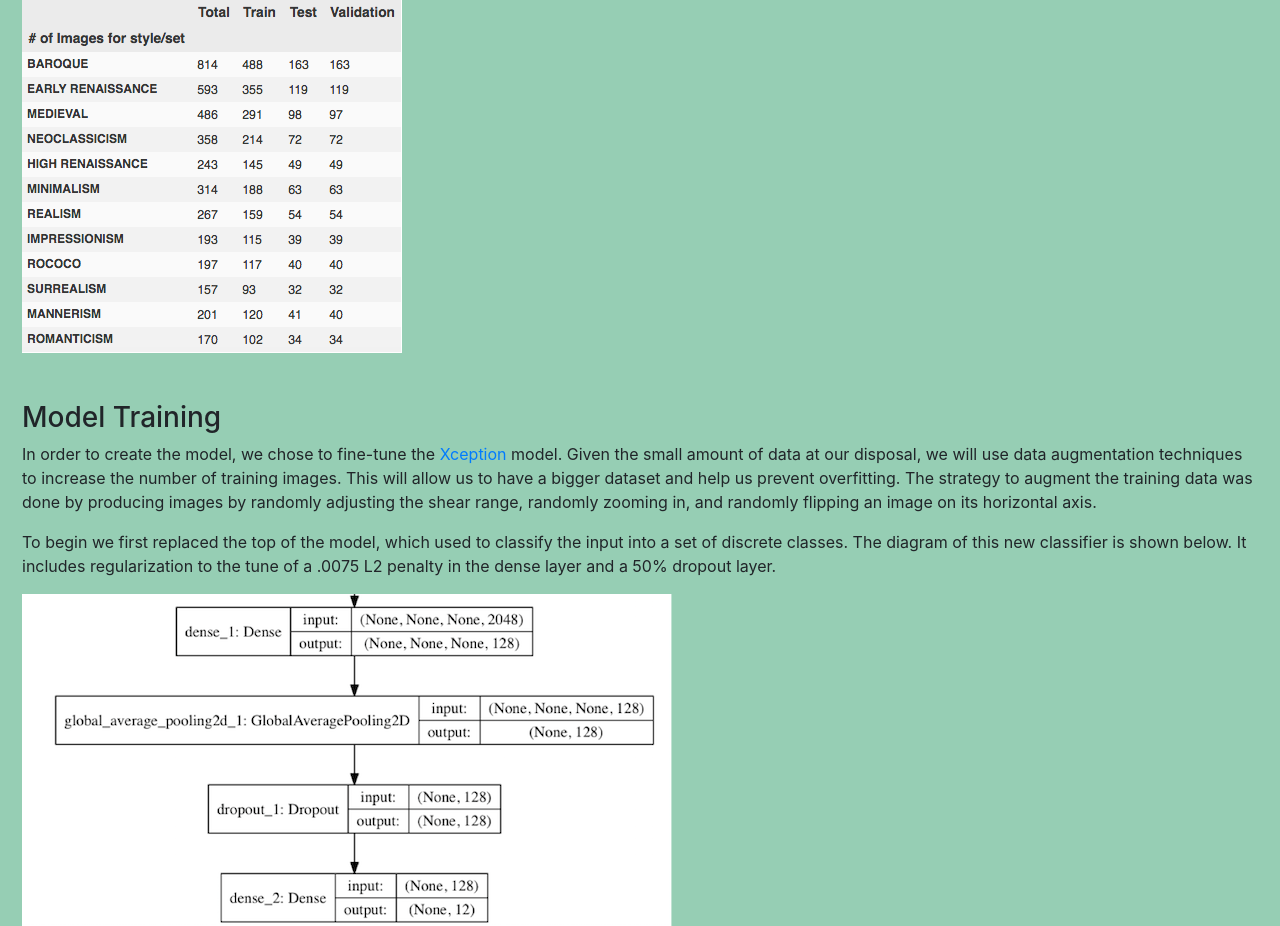
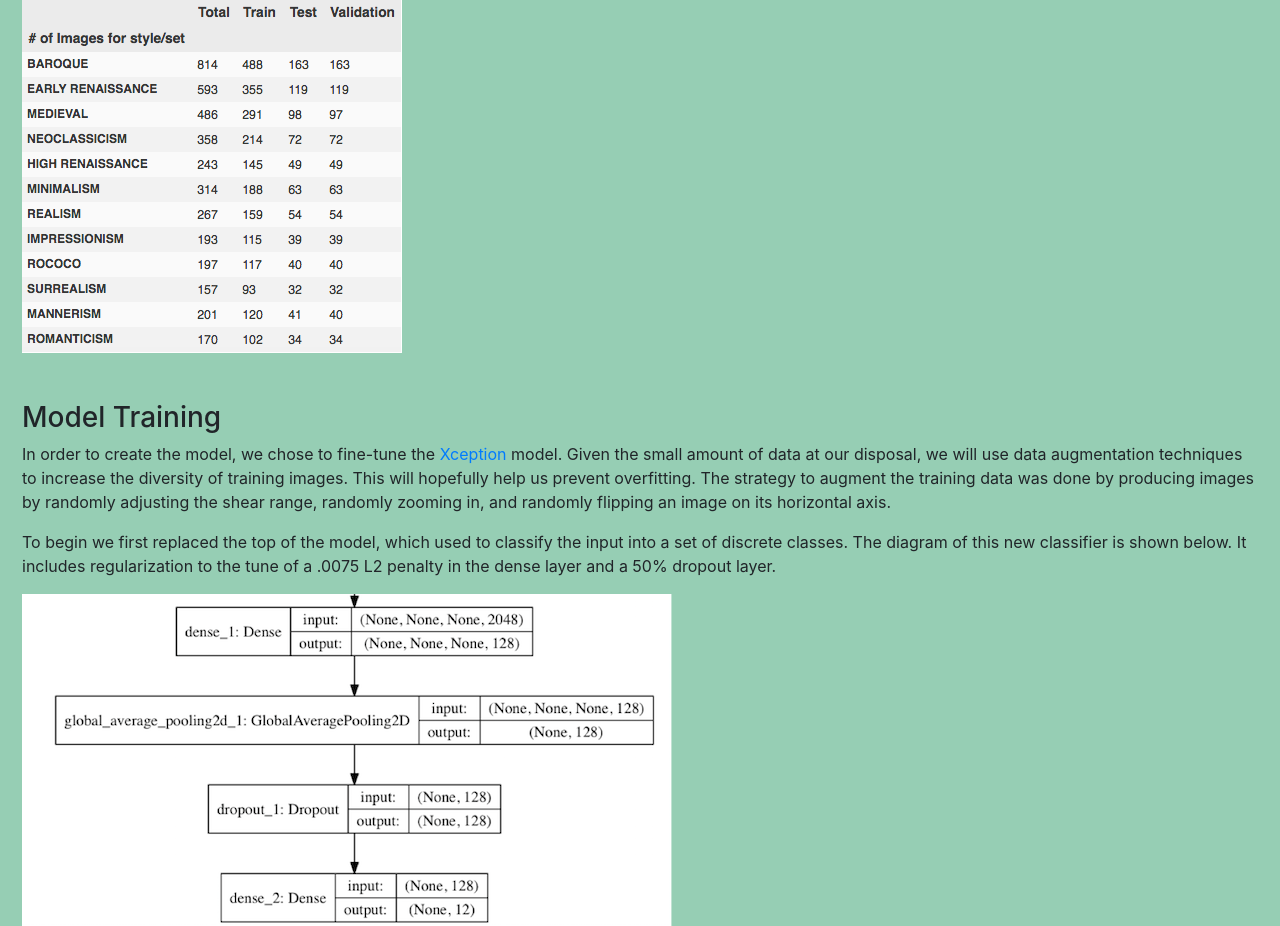
Before and after one commit to HarryShomer/sculpture-style-site, a Flask app: page /methods in a window 1280 px wide. Shown: the part 779-1705 px from the top of the page. Run offline with Flask 2, Linux system fonts and the light colour scheme; some libraries are stand-ins or nearby versions.

Commit message:
Fixed small issue

```diff
--- a/sculpture_app/templates/about.html
+++ b/sculpture_app/templates/about.html
@@ -11,7 +11,7 @@
     <h3>About Me </h3>
 
     <p>
-    	My name is Harry Shomer and this project was done in fulfillment of my senior thesis at CUNY Brooklyn College. If you are interested in more of my work you can check out my <a href="http://harryshomer.github.io">blog </a> or my <a href="https://github.com/HarryShomer">github page</a>.
+    	My name is Harry Shomer and this project was done in fulfillment of my Senior Honors Thesis at CUNY Brooklyn College. If you are interested in more of my work you can check out my <a href="http://harryshomer.github.io">blog </a> or my <a href="https://github.com/HarryShomer">github page</a>.
     </p>
 
     <p>
--- a/sculpture_app/templates/base.html
+++ b/sculpture_app/templates/base.html
@@ -3,6 +3,12 @@
     <head>
         <meta charset="UTF-8">
         <meta name="viewport" content="width=device-width, initial-scale=1, shrink-to-fit=no">
+
+        <!--
+        <meta property="og:site_name" content="Sculpture Style Classifier"/>
+        <meta property="og:image" content="/static/thinker.jpg">
+        <meta property="og:url" content="http://sculpture-app.harryshomer.com/">
+        -->
 
         <!-- Bootstrap CSS -->
         <link rel="stylesheet" href="https://stackpath.bootstrapcdn.com/bootstrap/4.3.1/css/bootstrap.min.css"
--- a/sculpture_app/templates/methodology.html
+++ b/sculpture_app/templates/methodology.html
@@ -57,7 +57,7 @@
 
     <p>
         In order to create the model, we chose to fine-tune the <a href="https://arxiv.org/abs/1610.02357">Xception</a>
-        model. Given the small amount of data at our disposal, we will use data augmentation techniques to increase the number of training images. This will allow us to have a bigger dataset and help us prevent overfitting. The strategy to augment the training data was done by producing images by randomly adjusting the shear range, randomly zooming in, and randomly flipping an image on its horizontal axis.
+        model. Given the small amount of data at our disposal, we will use data augmentation techniques to increase the diversity of training images. This will hopefully help us prevent overfitting. The strategy to augment the training data was done by producing images by randomly adjusting the shear range, randomly zooming in, and randomly flipping an image on its horizontal axis.
     </p>
 
     <p>
```
Also changed, not shown: sculpture_app/static/thinker.jpg (added), 3 other files.
